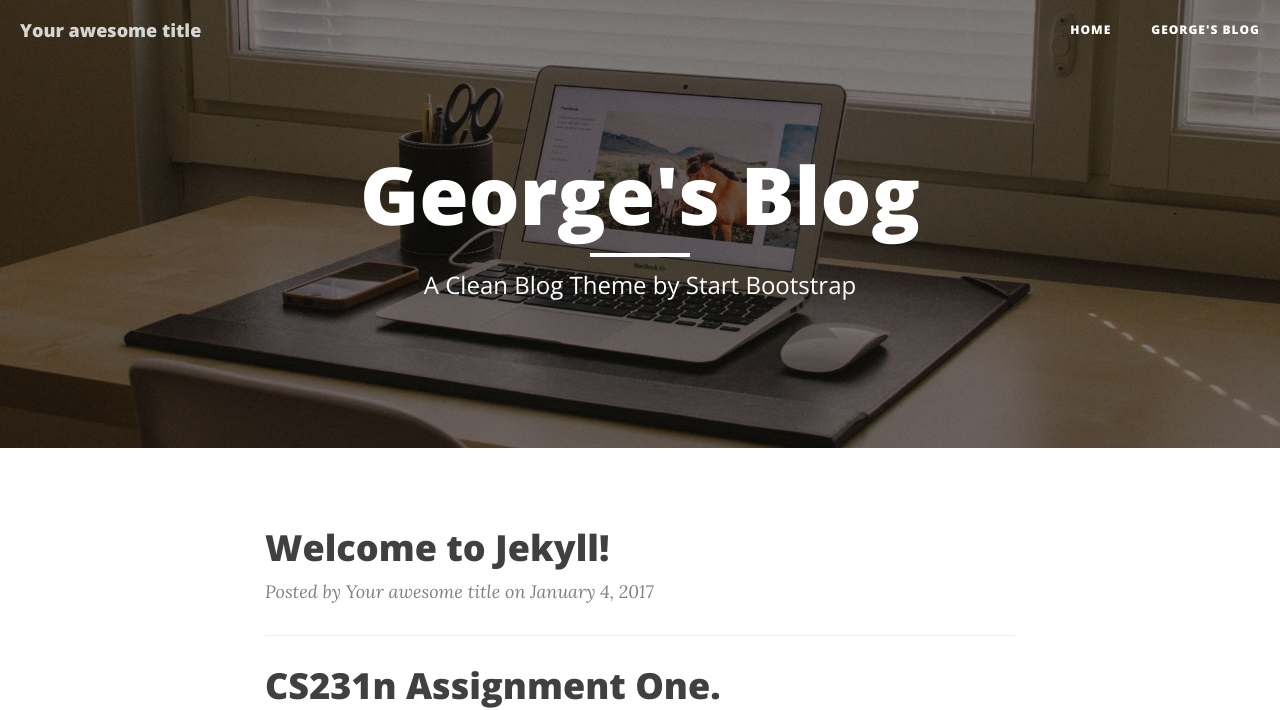
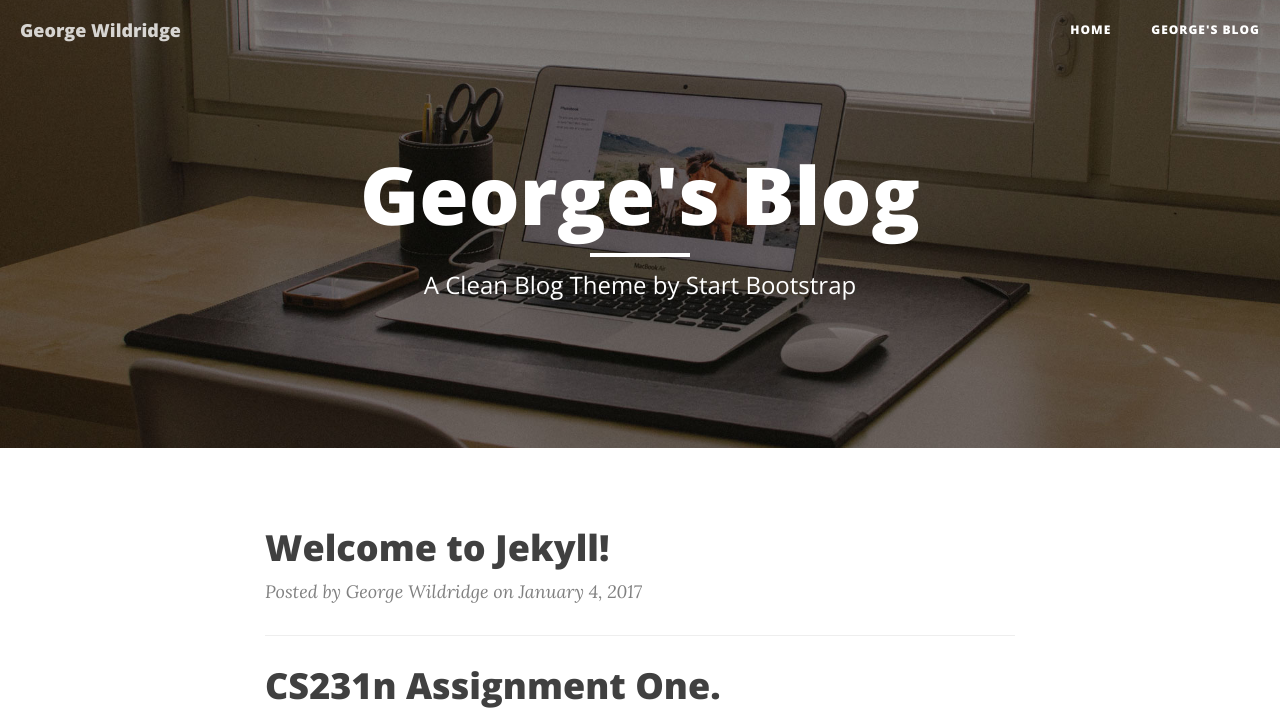
Before and after one commit to georgewildridge/georgewildridgeoriginalwebsite, a Jekyll site: the page built from blog.html, in a window 1280 px wide. Shown: the top 710 px of the page. Built offline with Jekyll 4.4.1, drawn with Linux system fonts in a browser that asks for light colours; nearby versions of some CDN libraries.

Commit message:
blog titles

```diff
--- a/_config.yml
+++ b/_config.yml
@@ -13,16 +13,16 @@
 # you will see them accessed via {{ site.title }}, {{ site.email }}, and so on.
 # You can create any custom variable you would like, and they will be accessible
 # in the templates via {{ site.myvariable }}.
-title: Your awesome title
-email: your-email@domain.com
+title: George Wildridge
+email: gwildridge17@choate.edu
 description: > # this means to ignore newlines until "baseurl:"
   Write an awesome description for your new site here. You can edit this
   line in _config.yml. It will appear in your document head meta (for
   Google search results) and in your feed.xml site description.
 baseurl: "" # the subpath of your site, e.g. /blog
 url: "" # the base hostname & protocol for your site, e.g. http://example.com
-twitter_username: jekyllrb
-github_username:  jekyll
+twitter_username: gwildridge
+github_username:  georgewildridge
 
 
 google_analytics: UA-NNNNNNNN-N
```
